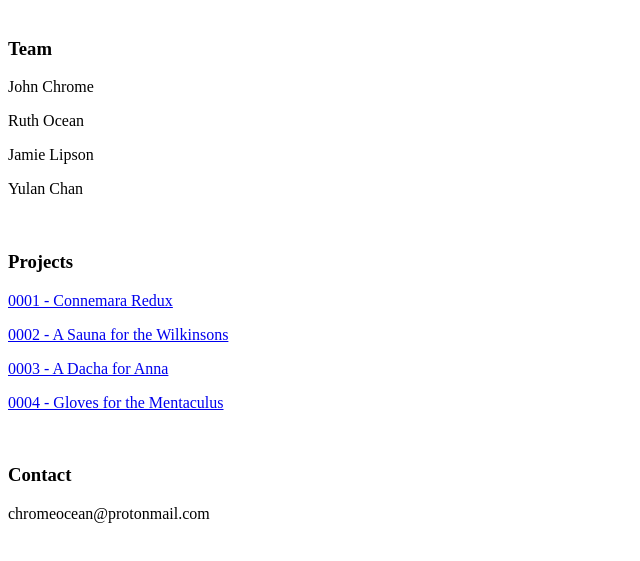
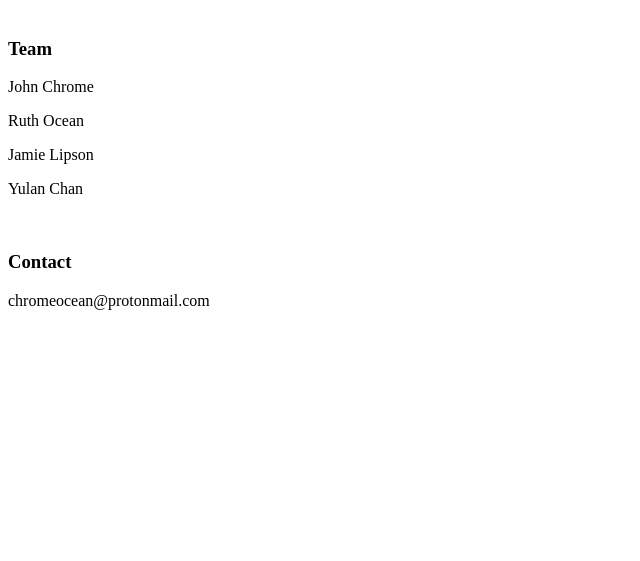
Before and after one commit to chromeocean/chromeocean.github.io, a plain HTML site: page index.html in a window 1280 px wide. Shown: the part 79-640 px from the top of the page, without its empty margins (0-640 px from the left). Drawn offline with Linux system fonts and the light colour scheme.

Commit message:
Update index.html

```diff
--- a/index.html
+++ b/index.html
@@ -11,12 +11,6 @@
 			<p>Jamie Lipson</p>
 			<p>Yulan Chan</p>
 		<br>
-		<h3>Projects</h3>
-			<p><a href="file:///C:/Users/jamielipson/Desktop/0001%20-%20Connemara%20Redux.html">0001 - Connemara Redux</a></p>
-			<p><a href="file:///C:/Users/jamielipson/Desktop/0002%20-%20A%20Sauna%20for%20the%20Wilkinsons.html">0002 - A Sauna for the Wilkinsons</a></p>
-			<p><a href="file:///C:/Users/jamielipson/Desktop/0003%20-%20A%20Dacha%20for%20Anna.html">0003 - A Dacha for Anna</a></p>
-			<p><a href="file:///C:/Users/jamielipson/Desktop/0004%20-%20Gloves%20for%20the%20Mentaculus%20Project.html">0004 - Gloves for the Mentaculus</a></p>
-		<br>
 		<h3>Contact</h3>
 		<p>chromeocean@protonmail.com</p>
 	</body>
```
